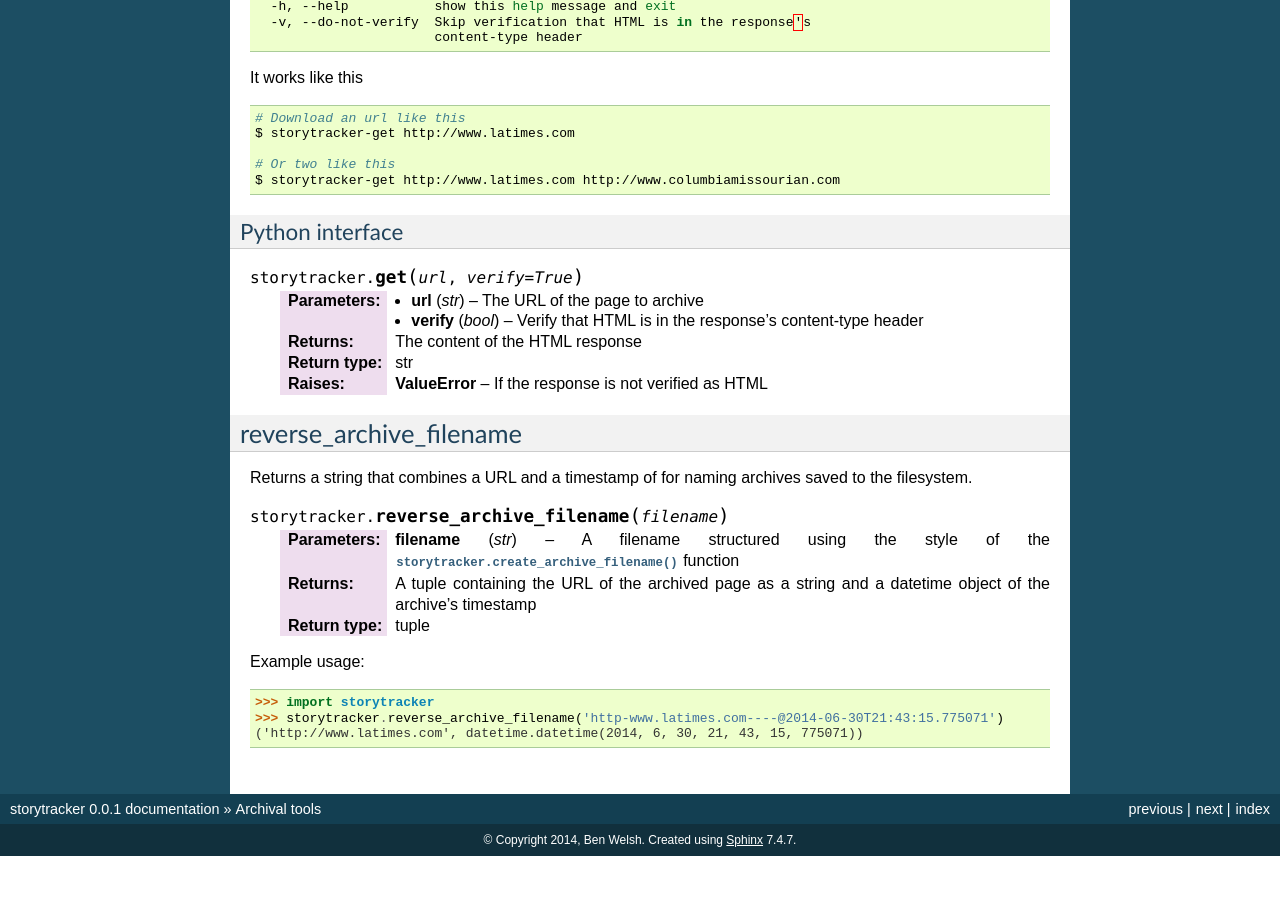
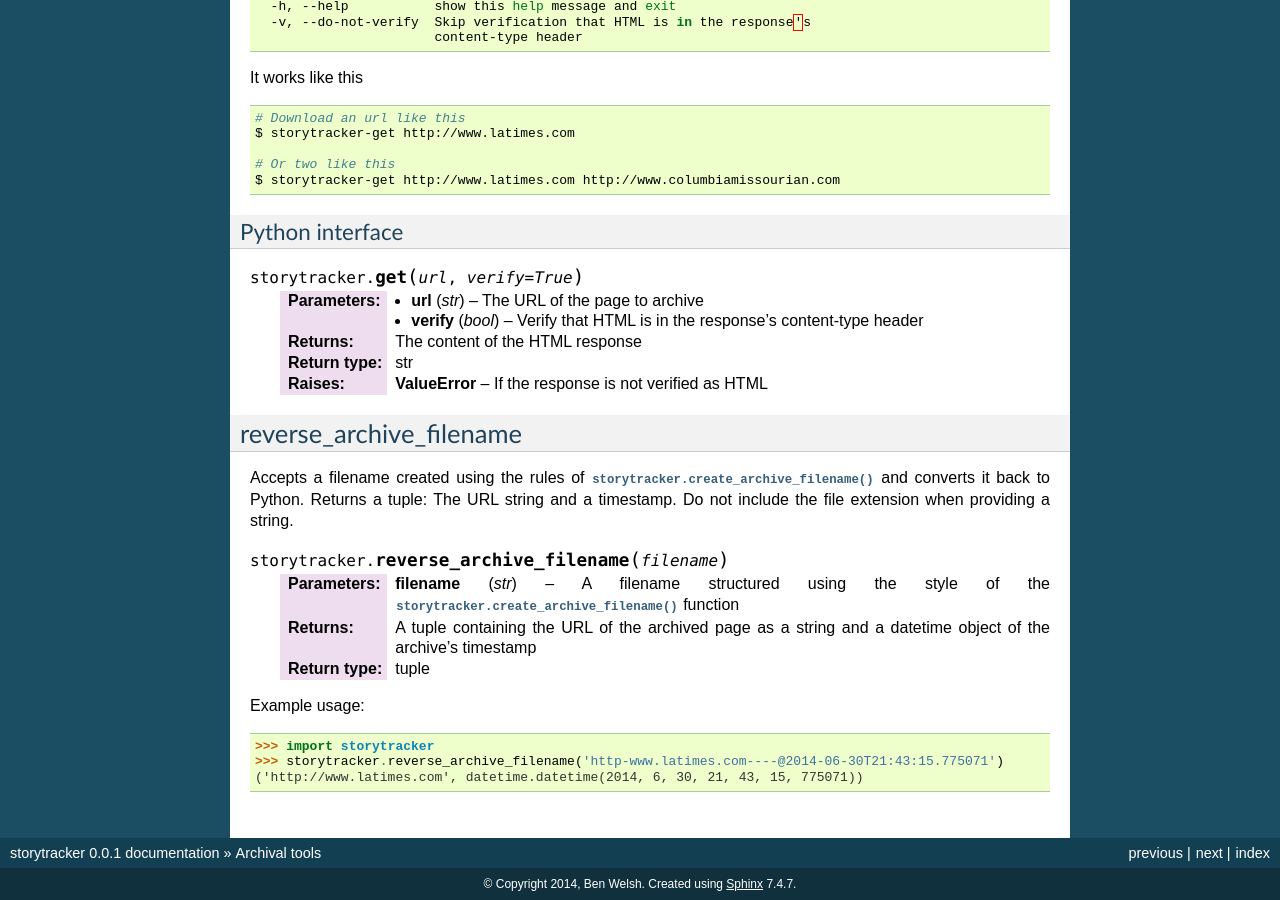
Before and after one commit to palewire/storytracker, a Sphinx documentation site: the page built from docs/archivaltools.rst, in a window 1280 px wide and 900 px high, scrolled down 1917 px. Built offline with Sphinx 7.4.7, drawn with Linux system fonts in a browser that asks for light colours; before the commit the page ends 2773 px from its top, so only the background shows below that.

Commit message:
Bad docstring [skip ci]

```diff
--- a/docs/archivaltools.rst
+++ b/docs/archivaltools.rst
@@ -144,7 +144,9 @@ Python interface
 reverse_archive_filename
 ------------------------
 
-Returns a string that combines a URL and a timestamp of for naming archives saved to the filesystem.
+Accepts a filename created using the rules of :py:func:`storytracker.create_archive_filename`
+and converts it back to Python. Returns a tuple: The URL string and a
+timestamp. Do not include the file extension when providing a string.
 
 .. py:function:: storytracker.reverse_archive_filename(filename)
 
```
